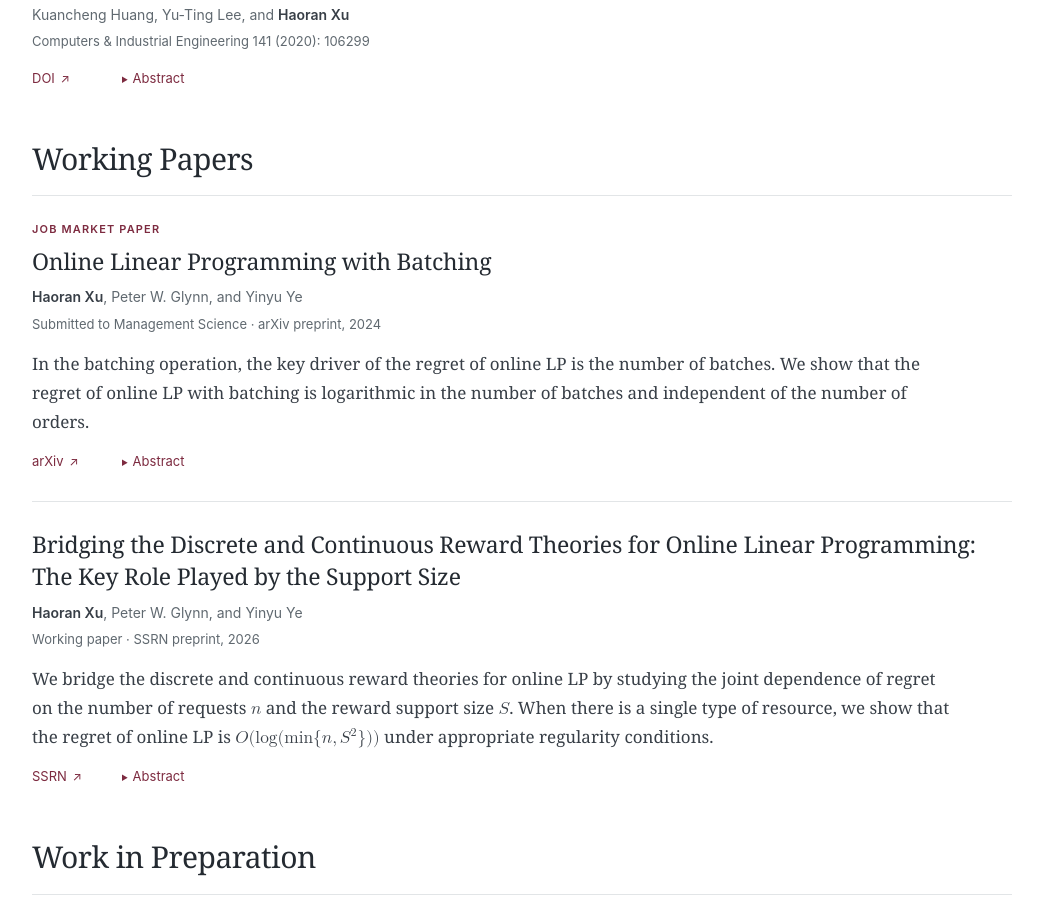
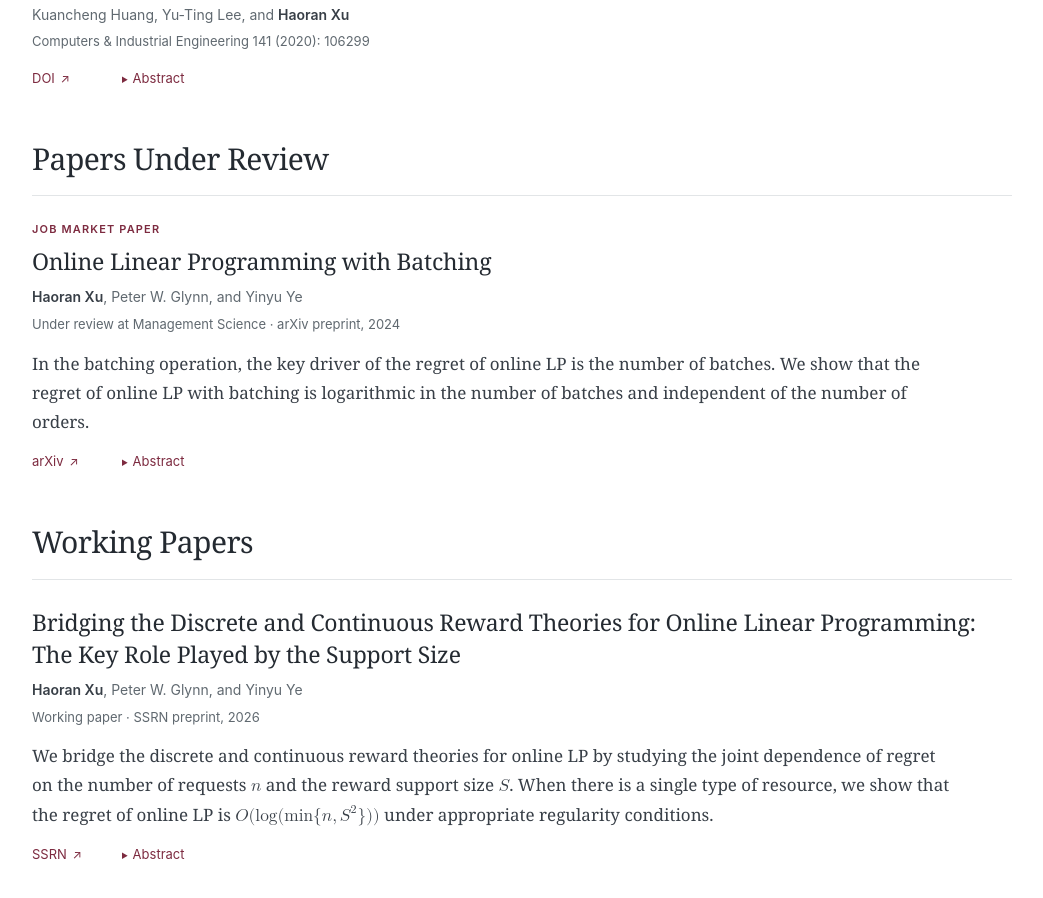
Before and after one commit to Hxjy/Hxjy.github.io, a plain HTML site: page research.html in a window 1280 px wide. Shown: the part 1037-1935 px from the top of the page, without its empty margins (118-1161 px from the left). Drawn offline with Linux system fonts and the light colour scheme.

Commit message:
Add files via upload

```diff
--- a/research.html
+++ b/research.html
@@ -32,6 +32,7 @@
       <h1>Research</h1>
       <nav class="section-nav" aria-label="Research sections">
         <a href="#publications">Publications and accepted papers</a>
+        <a href="#under-review">Papers under review</a>
         <a href="#working-papers">Working papers</a>
         <a href="#in-preparation">Work in preparation</a>
         <a href="#projects">Research projects</a>
@@ -85,13 +86,13 @@
   </div>
 </article>
     </section>
-    <section class="research-section" id="working-papers" aria-labelledby="working-title">
-      <h2 id="working-title">Working Papers</h2>
+    <section class="research-section" id="under-review" aria-labelledby="under-review-title">
+      <h2 id="under-review-title">Papers Under Review</h2>
       <article class="paper" id="batching" aria-labelledby="batching-title">
   <p class="paper-badge">Job Market Paper</p>
 <h3 id="batching-title"><a class="paper-title-link" href="https://arxiv.org/abs/2408.00310" target="_blank" rel="noopener noreferrer">Online Linear Programming with Batching</a></h3>
   <p class="paper-authors"><span class="author-self">Haoran Xu</span>, Peter W. Glynn, and Yinyu Ye</p>
-  <p class="paper-status">Submitted to Management Science · arXiv preprint, 2024</p>
+  <p class="paper-status">Under review at Management Science · arXiv preprint, 2024</p>
   <p class="paper-description">In the batching operation, the key driver of the regret of online LP is the number of batches. We show that the regret of online LP with batching is logarithmic in the number of batches and independent of the number of orders.</p>
   <div class="paper-controls">
     <p class="paper-links"><a href="https://arxiv.org/abs/2408.00310" target="_blank" rel="noopener noreferrer" aria-label="arXiv page for Online Linear Programming with Batching">arXiv <span class="external-mark" aria-hidden="true">↗</span></a></p>
@@ -103,6 +104,9 @@
     </details>
   </div>
 </article>
+    </section>
+    <section class="research-section" id="working-papers" aria-labelledby="working-title">
+      <h2 id="working-title">Working Papers</h2>
       <article class="paper" id="bridging" aria-labelledby="bridging-title">
   <h3 id="bridging-title"><a class="paper-title-link" href="https://ssrn.com/abstract=7526320" target="_blank" rel="noopener noreferrer">Bridging the Discrete and Continuous Reward Theories for Online Linear Programming: The Key Role Played by the Support Size</a></h3>
   <p class="paper-authors"><span class="author-self">Haoran Xu</span>, Peter W. Glynn, and Yinyu Ye</p>
@@ -149,7 +153,7 @@
   <footer class="site-footer">
     <div class="footer-inner">
       <span>Haoran Xu</span>
-      <span>Last updated: October 2026</span>
+      <span>Last updated: November 2026</span>
     </div>
   </footer>
 </body>
```
Also changed, not shown: index.html (+1 -1 lines), teaching.html (+1 -1 lines).
